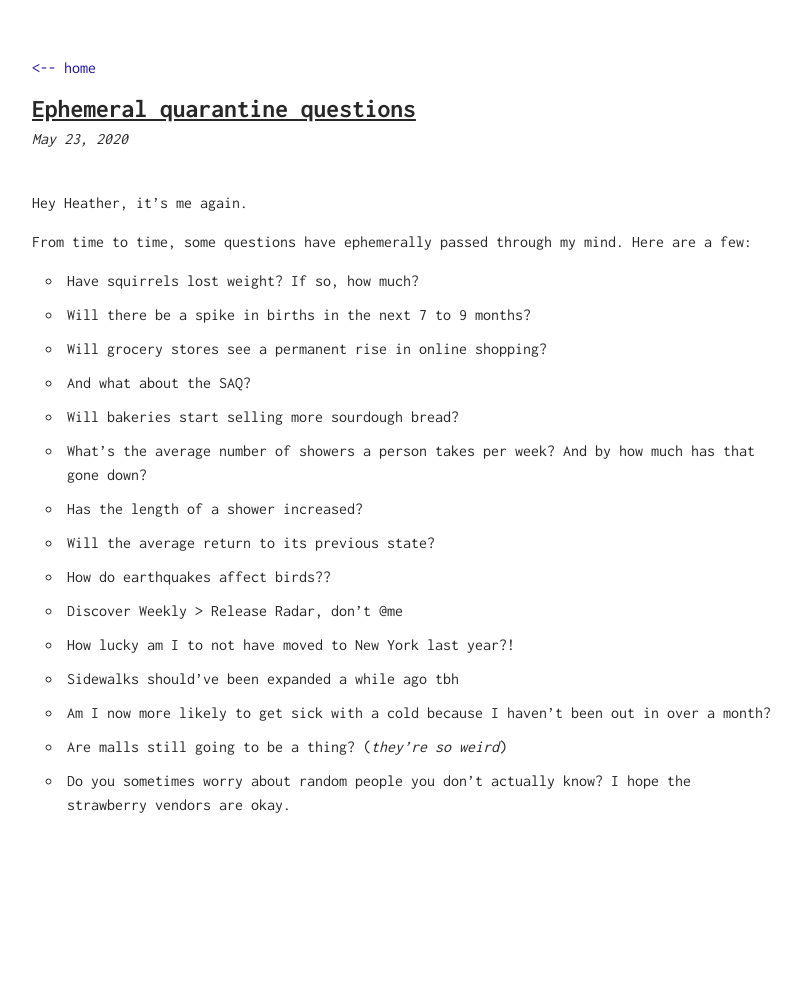
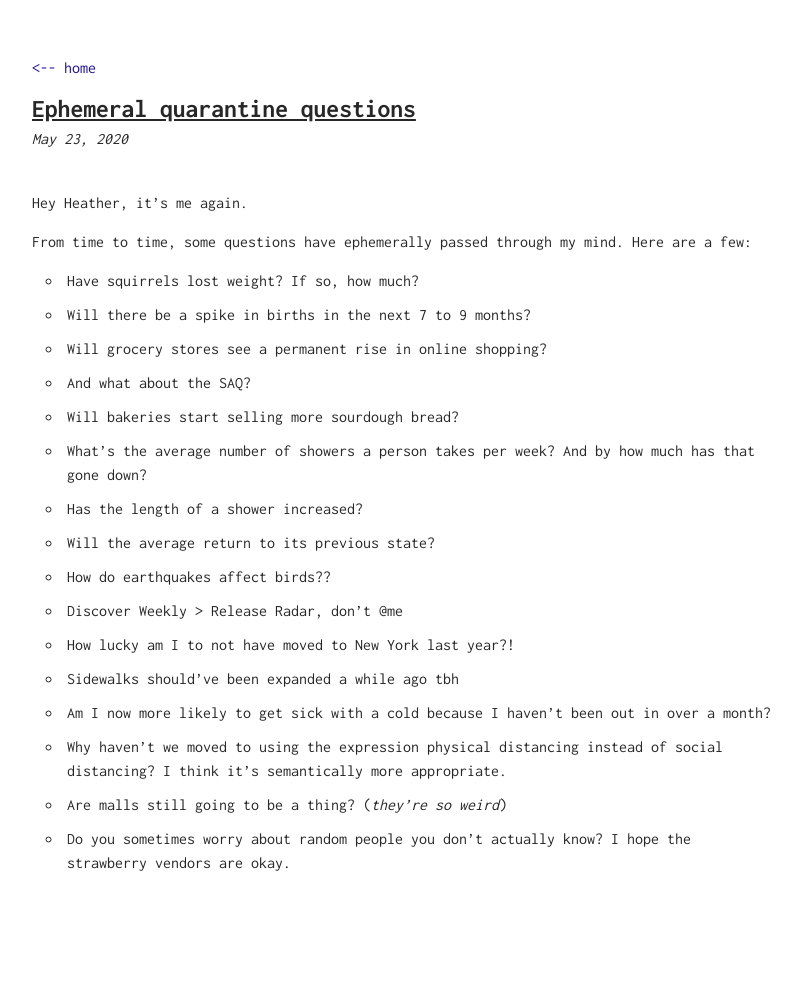
Before and after one commit to dolliars/heyheather, a Jekyll site: the page built from _posts/2020-05-23-quarantine-questions.md, in a window 1280 px wide. Shown: the whole page, without its empty margins (233-1034 px from the left). Built offline with Jekyll 4.4.1, drawn with Linux system fonts in a browser that asks for light colours; before the commit the page ends 927 px from its top, so only the background shows below that.

Commit message:
Add recuring thought

```diff
--- a/_posts/2020-05-23-quarantine-questions.md
+++ b/_posts/2020-05-23-quarantine-questions.md
@@ -25,6 +25,8 @@ are a few:
 - Sidewalks should've been expanded a while ago tbh
 - Am I now more likely to get sick with a cold because I haven't been out in
   over a month?
+- Why haven't we moved to using the expression physical distancing instead of
+  social distancing? I think it's semantically more appropriate.
 - Are malls still going to be a thing? (_they're so weird_)
 - Do you sometimes worry about random people you don't actually know? I hope the
   strawberry vendors are okay.
```
